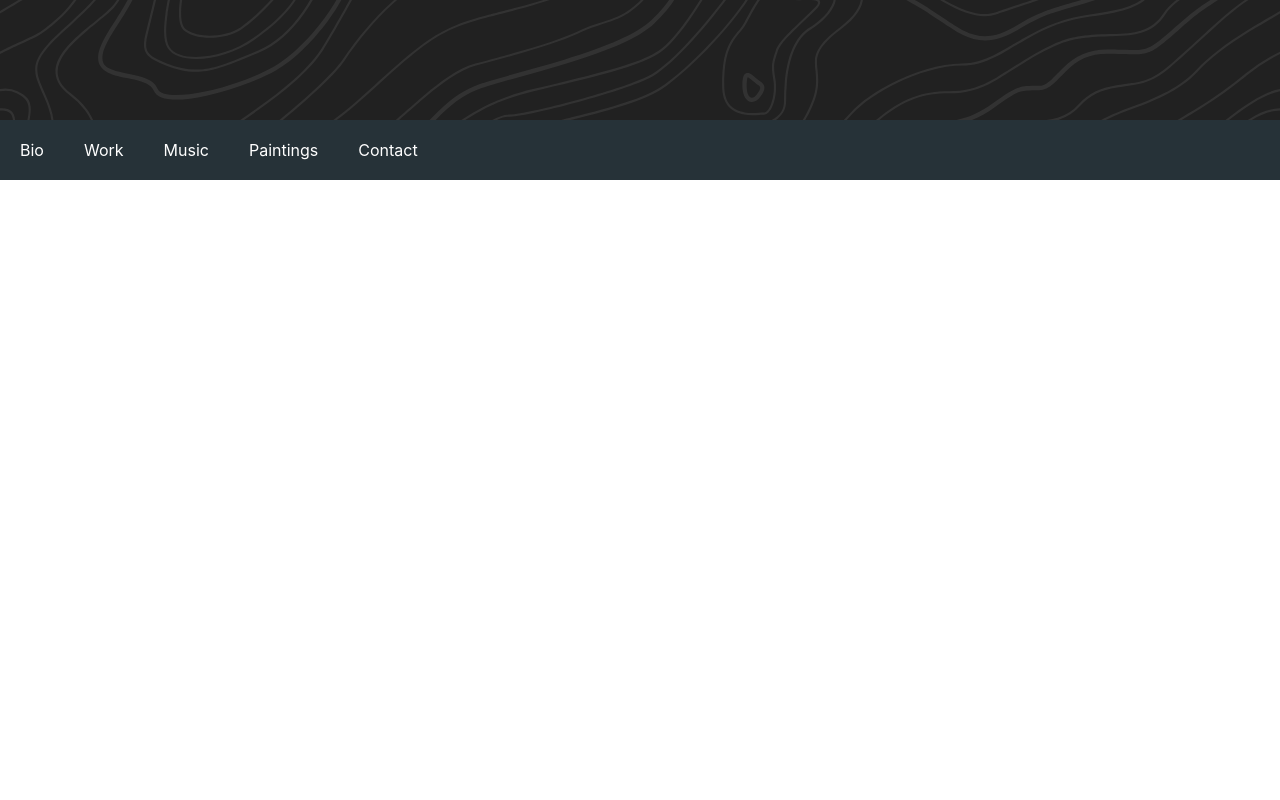
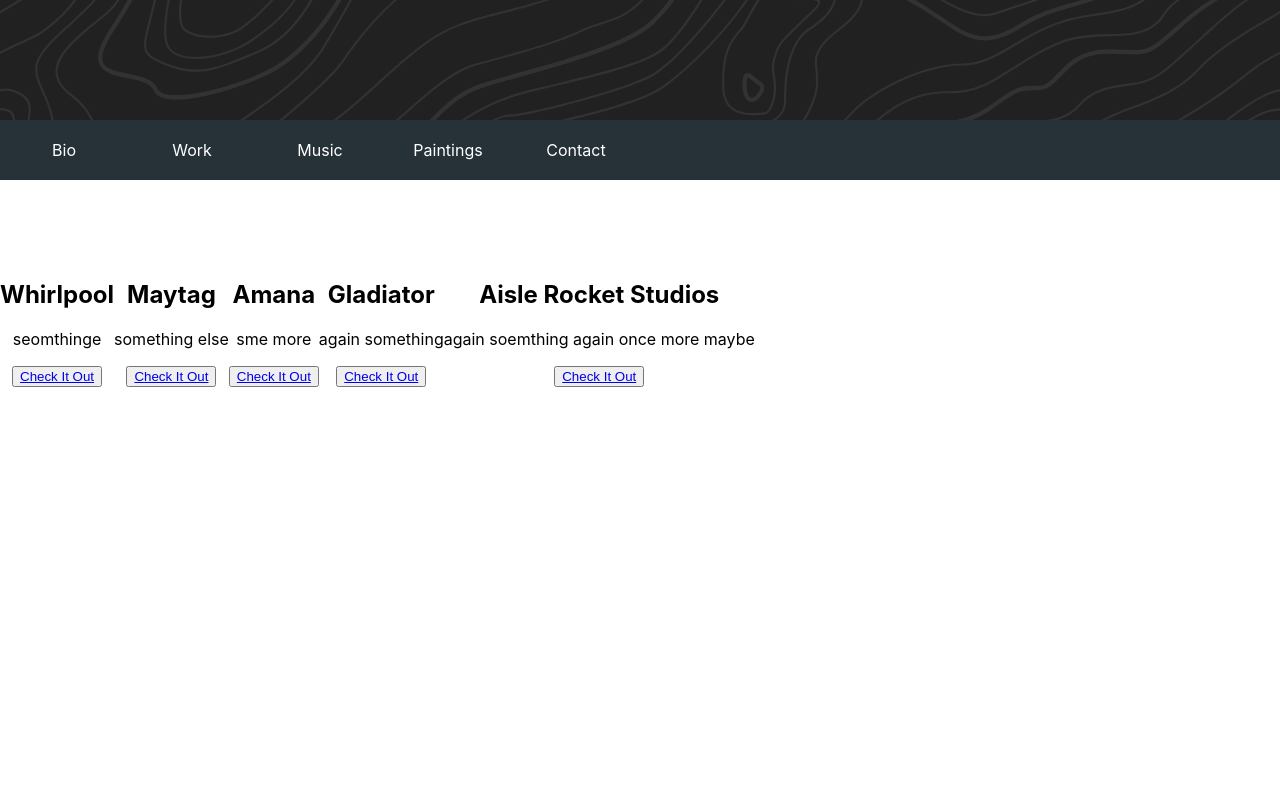
Before and after one commit to uelski/portfolio-site, a React (Create React App) app: page / in a window 1280 px wide. Shown: the part 680-1480 px from the top of the page. Built offline with nearby package versions, Linux system fonts and the light colour scheme.

Commit message:
created work card component

```diff
--- a/src/App.js
+++ b/src/App.js
@@ -19,7 +19,7 @@
   render() {
     return (
       <div className="App">
-        <Masthead />
+        <Masthead workRef={this.workRef} musicRef={this.musicRef}  />
         <Navigation workRef={this.workRef} musicRef={this.musicRef} paintingRef={this.paintingRef}  contactRef={this.contactRef} />
         <Work refPass={this.workRef} />
         <Music refPass={this.musicRef} />
--- a/src/App.scss
+++ b/src/App.scss
@@ -2,6 +2,7 @@
 @import 'styles/_masthead-link.scss';
 @import 'styles/_navigation.scss';
 @import 'styles/_section.scss';
+@import 'styles/_work-card.scss';
 .App {
   text-align: center;
 }
--- a/src/components/Masthead.js
+++ b/src/components/Masthead.js
@@ -5,11 +5,11 @@
     render() {
         const links = [
             {
-                link: '#work-target',
+                link: this.props.workRef,
                 label: 'Web Developer'
             },
             {
-                link: '#music-target',
+                link: this.props.musicRef,
                 label: 'Musician'
             },
             {
--- a/src/components/MastheadLink.js
+++ b/src/components/MastheadLink.js
@@ -4,12 +4,10 @@
 
     constructor(props){
         super(props)
-
-        // this.props.link = React.createRef();
     }
     scroll(r) {
-        console.log('click')
-        // r.current.scrollIntoView({behavior: 'smooth'});
+
+        r.current.scrollIntoView({behavior: 'smooth'});
     }
     render() {
         return(
--- a/src/components/SectionWork.js
+++ b/src/components/SectionWork.js
@@ -1,10 +1,46 @@
 import React, { Component } from 'react';
+import WorkCard from './WorkCard';
 
 class Work extends Component {
+    constructor(props) {
+        super(props)
+    }
     render() {
+        const cardList = [
+            {
+                headline: 'Whirlpool',
+                copy: 'seomthinge',
+                link: 'https://www.whirlpool.com/'
+            },
+            {
+                headline: 'Maytag',
+                copy: 'something else',
+                link: 'https://www.maytag.com/'
+            },
+            {
+                headline: 'Amana',
+                copy: 'sme more',
+                link: 'https://www.amana.com/'
+            },
+            {
+                headline: 'Gladiator',
+                copy: 'again something',
+                link: 'https://www.gladiatorgarageworks.com/'
+            },
+            {
+                headline: 'Aisle Rocket Studios',
+                copy: 'again soemthing again once more maybe',
+                link: 'http://aislerocket.com/'
+            }
+        ]
+        const cardNavs = cardList.map((card) => {
+            return (
+                <WorkCard headline={card.headline} copy={card.copy} link={card.link} />
+            )
+        })
         return(
             <div ref={this.props.refPass} className="page-section section--work">
-
+                {cardNavs}
             </div>
         )
     }
--- /dev/null
+++ b/src/components/WorkCard.js
@@ -0,0 +1,26 @@
+import React, { Component } from 'react';
+
+class WorkCard extends Component {
+
+
+    render() {
+        return(
+            <div className="work-card-container">
+
+                <div className="work-card-image-container">
+                    <img src="" alt=""/>
+                </div>
+                <div className="work-card-copy-container">
+                    <h2>{this.props.headline}</h2>
+                    <p>{this.props.copy}</p>
+                    <button>
+                        <a href={this.props.link}>Check It Out</a>
+                    </button>
+                </div>
+
+            </div>
+        )
+    }
+}
+
+export default WorkCard;
--- a/src/styles/_masthead-link.scss
+++ b/src/styles/_masthead-link.scss
@@ -1,6 +1,7 @@
 .masthead-link {
     list-style: none;
     width: calc(100% / 3);
+    cursor: pointer;
     &:not(:last-child) {
         border-right: 2px solid white;
     }
--- a/src/styles/_navigation.scss
+++ b/src/styles/_navigation.scss
@@ -1,13 +1,17 @@
 .navigation-container {
+    background: #263238;
+    position: sticky;
+    top: 0;
     ul {
         margin: 0;
         padding: 20px 0;
         display: flex;
-        background: #263238;
+        width: 50%;
         li {
             list-style: none;
             padding: 0 20px;
             cursor: pointer;
+            width: 50%;
             a {
                 text-decoration: none;
                 color: white;
--- a/src/styles/_section.scss
+++ b/src/styles/_section.scss
@@ -1,5 +1,10 @@
 .page-section{
     height: 1000px;
+    padding-top: 60px;
+
+    &.section--work {
+        display: flex;
+    }
 
     &.section--music{
         background: black;
--- /dev/null
+++ b/src/styles/_work-card.scss
@@ -0,0 +1,5 @@
+.work-card {
+    &-container {
+
+    }
+}
```
